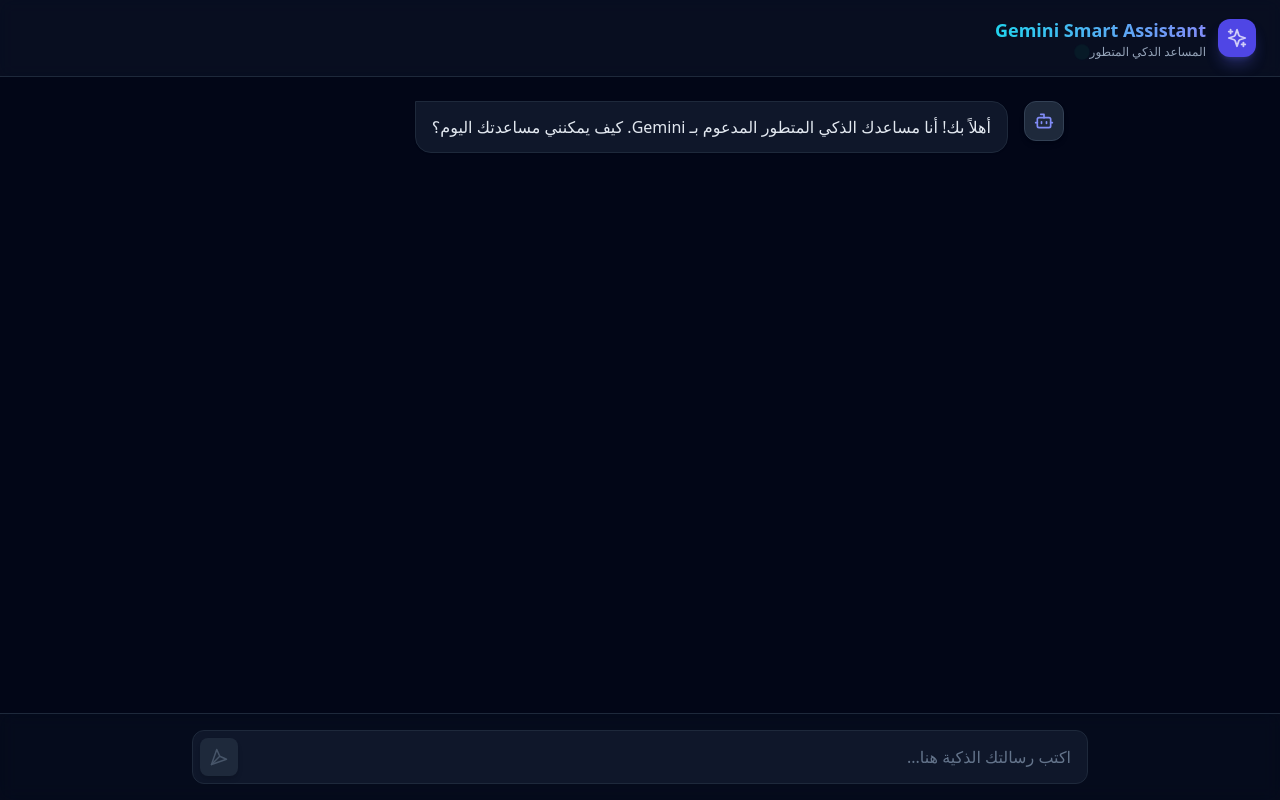
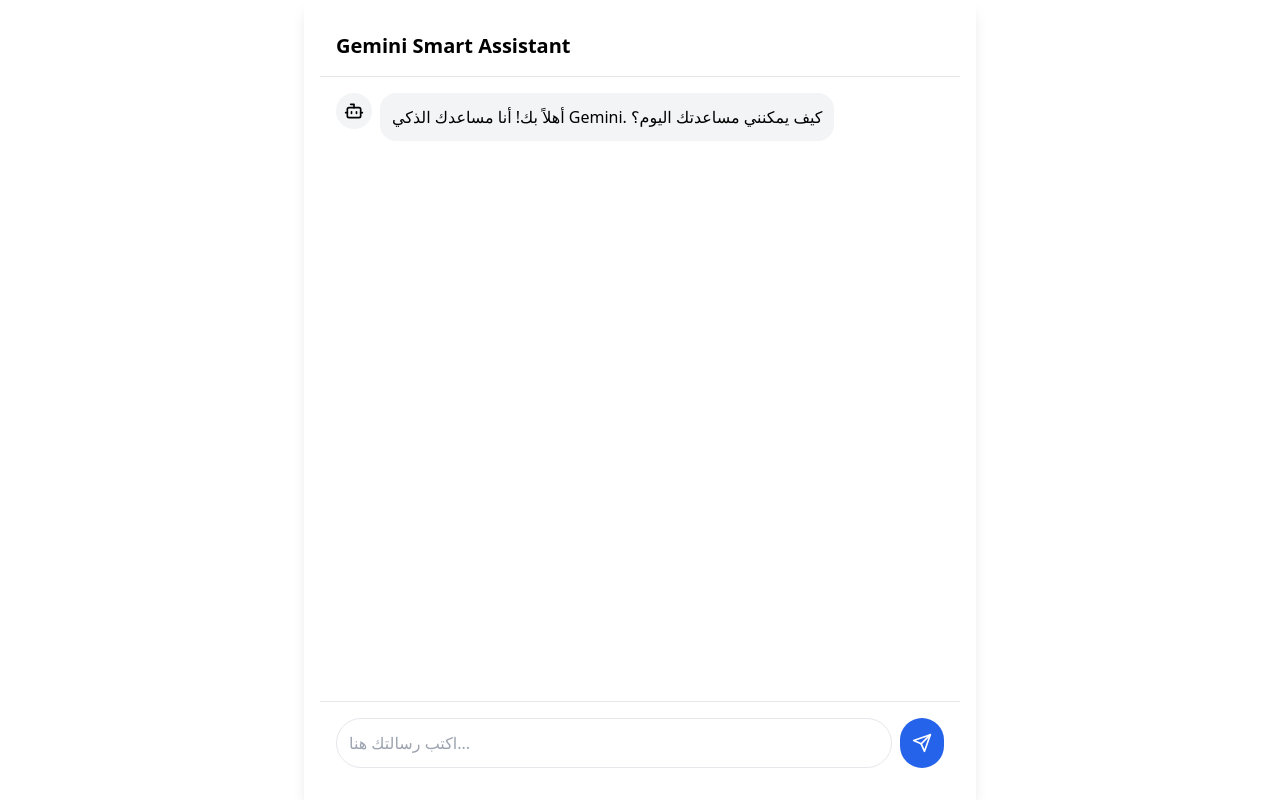
Before and after one commit to maisaidam2504-droid/gemini-smart-assistant, a Next.js app: page / in a window 1280 px wide. Built offline with nearby package versions, Linux system fonts and the light colour scheme.

Commit message:
app/page.js

```diff
--- a/app/page.js
+++ b/app/page.js
@@ -1,121 +1,73 @@
 "use client";
-import { useState, useRef, useEffect } from "react";
-import { Send, Bot, User, Sparkles, Copy, Check } from "lucide-react";
+import { useState } from 'react';
+import { GoogleGenerativeAI } from "@google/generative-ai";
+import { Send, Bot, User, Loader2 } from 'lucide-react'; // تأكدي من تثبيت lucide-react
 
-export default function Home() {
+export default function GeminiChat() {
+  const [input, setInput] = useState('');
   const [messages, setMessages] = useState([
-    { role: "assistant", text: "أهلاً بك! أنا مساعدك الذكي المتطور المدعوم بـ Gemini. كيف يمكنني مساعدتك اليوم؟" }
+    { role: 'assistant', text: 'أهلاً بك! أنا مساعدك الذكي Gemini. كيف يمكنني مساعدتك اليوم؟' }
   ]);
-  const [input, setInput] = useState("");
   const [isLoading, setIsLoading] = useState(false);
-  const [copiedIndex, setCopiedIndex] = useState(null);
-  const messagesEndRef = useRef(null);
 
-  useEffect(() => {
-    messagesEndRef.current?.scrollIntoView({ behavior: "smooth" });
-  }, [messages, isLoading]);
+  const handleSend = async () => {
+    if (!input.trim()) return;
 
-  const handleSend = async (e) => {
-    e.preventDefault();
-    if (!input.trim() || isLoading) return;
-
-    const userMessage = input.trim();
-    setInput("");
-    setMessages((prev) => [...prev, { role: "user", text: userMessage }]);
+    const userMessage = { role: 'user', text: input };
+    setMessages(prev => [...prev, userMessage]);
+    setInput('');
     setIsLoading(true);
 
     try {
-      setTimeout(() => {
-        setMessages((prev) => [
-          ...prev,
-          { role: "assistant", text: `هذه محاكاة استجابة ذكية متطورة لرسالتك: "${userMessage}". تطبيقك يعمل الآن بنجاح على الواجهة الحديثة!` }
-        ]);
-        setIsLoading(false);
-      }, 1500);
+      const genAI = new GoogleGenerativeAI(process.env.NEXT_PUBLIC_GEMINI_API_KEY);
+      const model = genAI.getGenerativeModel({ model: "gemini-pro" });
+      const result = await model.generateContent(input);
+      const response = await result.response.text();
+
+      setMessages(prev => [...prev, { role: 'assistant', text: response }]);
     } catch (error) {
-      setMessages((prev) => [...prev, { role: "assistant", text: "عذراً، حدث خطأ أثناء الاتصال بالذكاء الاصطناعي." }]);
+      setMessages(prev => [...prev, { role: 'assistant', text: "عذراً، حدث خطأ في الاتصال. تأكدي من إعدادات الـ API." }]);
+    } finally {
       setIsLoading(false);
     }
   };
 
-  const copyToClipboard = (text, index) => {
-    navigator.clipboard.writeText(text);
-    setCopiedIndex(index);
-    setTimeout(() => setCopiedIndex(null), 2000);
-  };
+  return (
+    <div className="flex flex-col h-screen max-w-2xl mx-auto p-4 bg-white shadow-lg">
+      <h1 className="text-xl font-bold p-4 border-b">Gemini Smart Assistant</h1>
 
-  return (
-    <div className="flex flex-col h-screen bg-slate-950 text-slate-100 font-sans" dir="rtl">
-      {/* Header */}
-      <header className="border-b border-slate-800 bg-slate-900/50 backdrop-blur px-6 py-4 flex items-center justify-between sticky top-0 z-10">
-        <div className="flex items-center gap-3">
-          <div className="bg-indigo-600 p-2 rounded-xl text-white shadow-lg shadow-indigo-500/30">
-            <Sparkles size={22} className="animate-pulse" />
+      <div className="flex-1 overflow-y-auto p-4 space-y-4">
+        {messages.map((msg, index) => (
+          <div key={index} className={`flex items-start gap-2 ${msg.role === 'user' ? 'flex-row-reverse' : ''}`}>
+            <div className="p-2 rounded-full bg-gray-100">
+              {msg.role === 'user' ? <User size={20}/> : <Bot size={20}/>}
             </div>
-          <div>
-            <h1 className="font-bold text-lg bg-gradient-to-l from-indigo-400 to-cyan-400 bg-clip-text text-transparent">Gemini Smart Assistant</h1>
-            <p className="text-xs text-slate-400 flex items-center gap-1">المساعد الذكي المتطور <span className="h-2 w-2 rounded-full bg-emerald-500 inline-block animate-ping"></span></p>
-          </div>
-        </div>
-      </header>
-
-      {/* Chat Area */}
-      <main className="flex-1 overflow-y-auto p-4 md:p-6 space-y-6 max-w-4xl w-full mx-auto">
-        {messages.map((msg, index) => (
-          <div key={index} className={`flex gap-4 ${msg.role === "user" ? "justify-start flex-row-reverse" : "justify-start"}`}>
-            <div className={`h-10 w-10 rounded-xl flex items-center justify-center shrink-0 shadow-md ${msg.role === "user" ? "bg-cyan-600 text-white" : "bg-slate-800 text-indigo-400 border border-slate-700"}`}>
-              {msg.role === "user" ? <User size={20} /> : <Bot size={20} />}
-            </div>
-            <div className={`relative max-w-[80%] rounded-2xl px-4 py-3 text-sm md:text-base shadow-sm group transition-all duration-200 ${msg.role === "user" ? "bg-indigo-600 text-white rounded-tr-none" : "bg-slate-900 border border-slate-800 text-slate-200 rounded-tl-none"}`}>
-              <p className="leading-relaxed whitespace-pre-wrap">{msg.text}</p>
-
-              {msg.role === "assistant" && (
-                <button
-                  onClick={() => copyToClipboard(msg.text, index)}
-                  className="absolute left-2 bottom-2 p-1 rounded bg-slate-800 hover:bg-slate-700 text-slate-400 hover:text-slate-200 opacity-0 group-hover:opacity-100 transition-opacity"
-                  title="نسخ النص"
-                >
-                  {copiedIndex === index ? <Check size={14} className="text-emerald-400" /> : <Copy size={14} />}
-                </button>
-              )}
+            <div className={`p-3 rounded-2xl max-w-[80%] ${msg.role === 'user' ? 'bg-blue-600 text-white' : 'bg-gray-100'}`}>
+              {msg.text}
             </div>
           </div>
         ))}
+        {isLoading && <Loader2 className="animate-spin text-blue-500" />}
+      </div>
 
-        {isLoading && (
-          <div className="flex gap-4 justify-start">
-            <div className="h-10 w-10 rounded-xl bg-slate-800 border border-slate-700 text-indigo-400 flex items-center justify-center shadow-md">
-              <Bot size={20} />
-            </div>
-            <div className="bg-slate-900 border border-slate-800 rounded-2xl rounded-tl-none px-5 py-4 flex items-center gap-1.5">
-              <span className="w-2 h-2 bg-indigo-500 rounded-full animate-bounce" style={{ animationDelay: "0ms" }}></span>
-              <span className="w-2 h-2 bg-indigo-400 rounded-full animate-bounce" style={{ animationDelay: "150ms" }}></span>
-              <span className="w-2 h-2 bg-indigo-300 rounded-full animate-bounce" style={{ animationDelay: "300ms" }}></span>
-            </div>
-          </div>
-        )}
-        <div ref={messagesEndRef} />
-      </main>
-
-      {/* Input Area */}
-      <footer className="border-t border-slate-800 bg-slate-900/30 p-4 sticky bottom-0 backdrop-blur">
-        <form onSubmit={handleSend} className="max-w-4xl w-full mx-auto flex gap-3 relative">
+      <div className="p-4 border-t flex gap-2">
         <input
-            type="text"
+          className="flex-1 border p-3 rounded-full focus:outline-none focus:ring-2 focus:ring-blue-500"
           value={input}
           onChange={(e) => setInput(e.target.value)}
-            placeholder="اكتب رسالتك الذكية هنا..."
-            className="flex-1 bg-slate-900 border border-slate-800 rounded-xl px-4 py-3.5 text-sm md:text-base focus:outline-none focus:border-indigo-500 focus:ring-1 focus:ring-indigo-500 transition-all text-slate-100 placeholder-slate-500"
+          onKeyPress={(e) => e.key === 'Enter' && handleSend()}
+          placeholder="اكتب رسالتك هنا..."
+          aria-label="مربع إدخال الرسالة"
         />
         <button
-            type="submit"
-            disabled={!input.trim() || isLoading}
-            className="absolute left-2 top-1/2 -translate-y-1/2 bg-indigo-600 hover:bg-indigo-500 disabled:bg-slate-800 text-white disabled:text-slate-600 p-2.5 rounded-lg transition-all shadow-md active:scale-95"
+          className="p-3 bg-blue-600 text-white rounded-full hover:bg-blue-700 disabled:bg-gray-400"
+          onClick={handleSend}
+          disabled={isLoading}
+          aria-label="إرسال الرسالة"
         >
-            <Send size={18} className="transform rotate-180" />
+          {isLoading ? <Loader2 className="animate-spin" /> : <Send size={20} />}
         </button>
-        </form>
-      </footer>
+      </div>
     </div>
   );
 }
```
Lines whose indentation alone changed are shown as unchanged.
